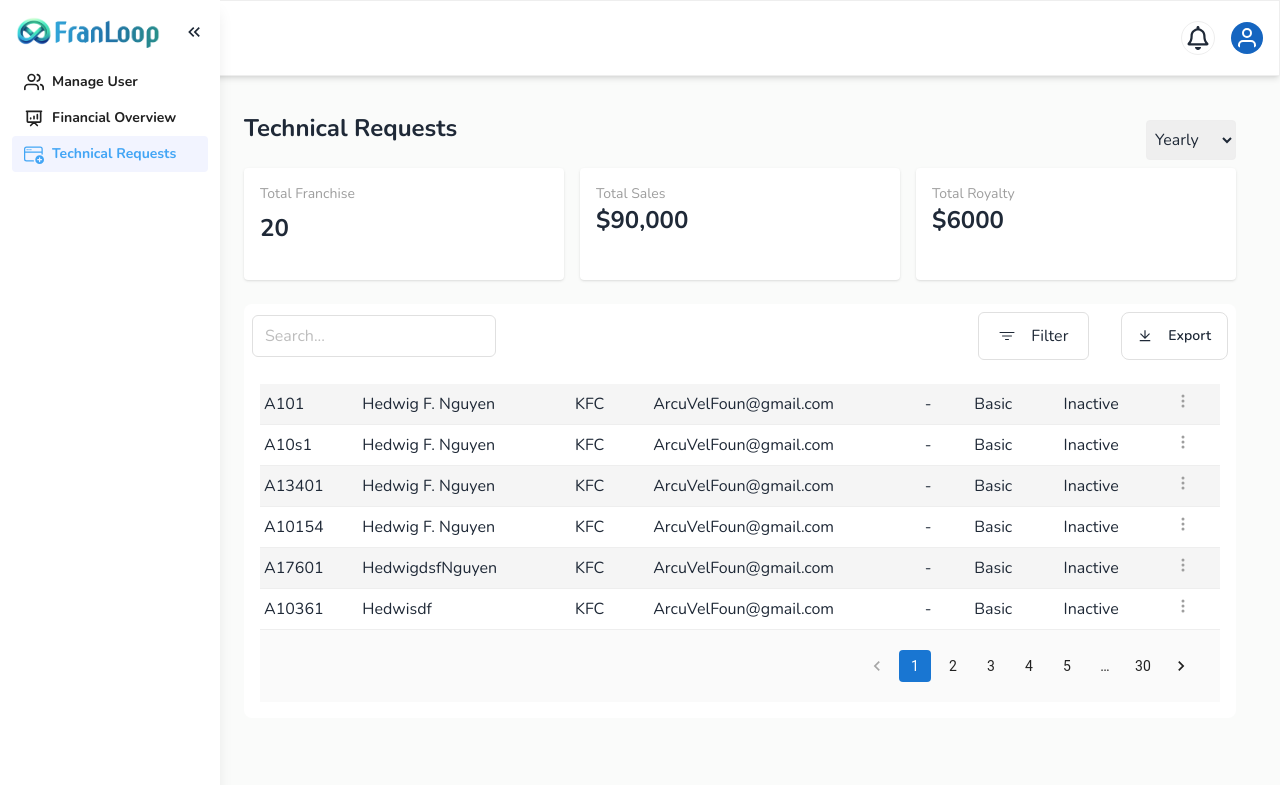
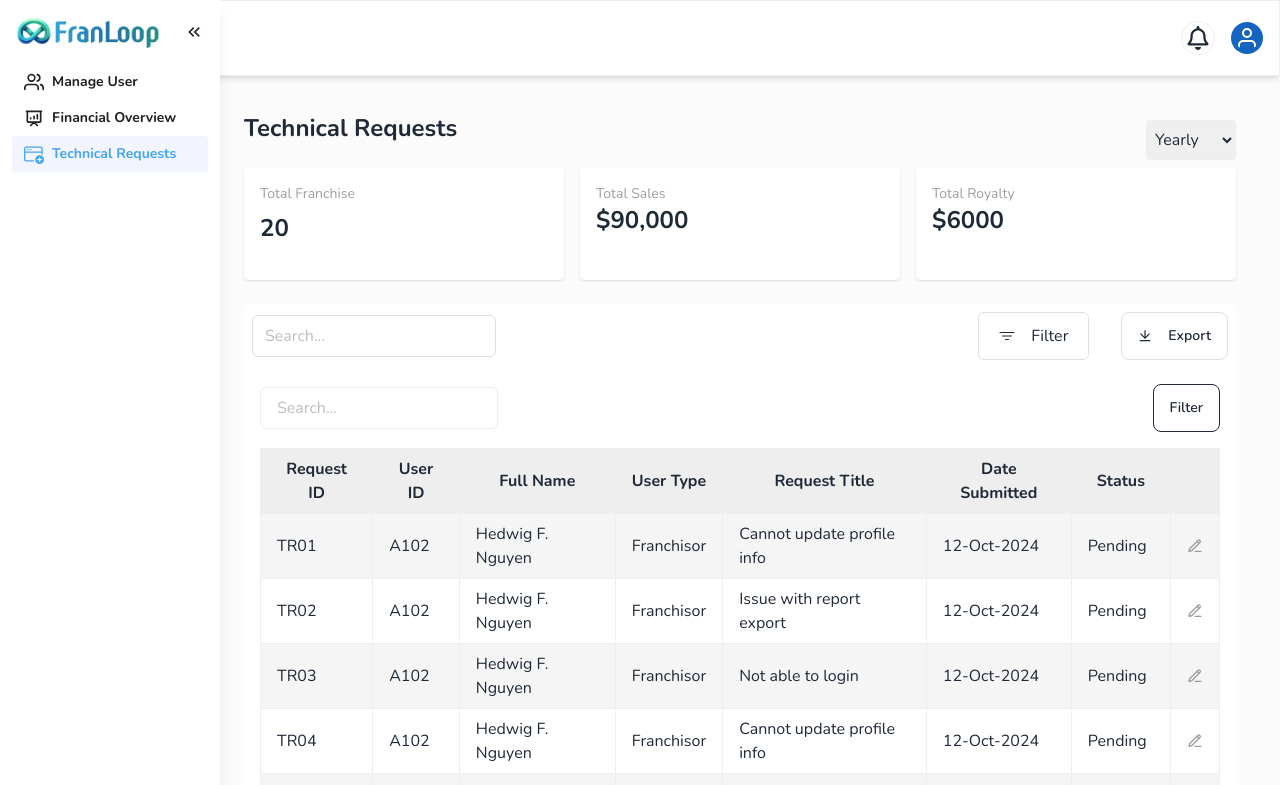
Before and after one commit to sheikhmuhammadzain/Franchise, a React (Vite) app: page /technical in a window 1280 px wide. Shown: the top 785 px of the page. Built offline with nearby package versions, Linux system fonts and the light colour scheme.

Commit message:
fix table

```diff
--- a/src/Components/ManageUser.jsx
+++ b/src/Components/ManageUser.jsx
@@ -1,10 +1,5 @@
-
 // import { BsThreeDotsVertical } from "react-icons/bs";
 // import { MdClose } from "react-icons/md";
-
-
-
-
 
 // import { useState } from "react";
 // import { DataGrid } from "@mui/x-data-grid";
@@ -426,18 +421,13 @@
 //       </div>
 //       <div></div>
 
-
-
 //     </div>
 //   );
 // }
 
 // export default ManageUser;
 
-
-
-
-import  { useState } from "react";
+import { useState } from "react";
 import { IoFilterOutline } from "react-icons/io5";
 import { RiDownloadLine } from "react-icons/ri";
 import { IoMdAdd } from "react-icons/io";
@@ -476,7 +466,6 @@ function ManageUser() {
       lastLogin: "-",
       plan: "Basic",
       status: "Inactive",
-
     },
     {
       id: "A1321",
@@ -486,7 +475,6 @@ function ManageUser() {
       lastLogin: "-",
       plan: "Pro",
       status: "active",
-
     },
     // ... (other initial data)
   ]);
@@ -522,14 +510,13 @@ function ManageUser() {
   const handleOptionClick = (id, option) => {
     console.log(`Option clicked for ID ${id}: ${option}`);
     setOpenDropdown(null);
-    if (option === 'Edit') {
+    if (option === "Edit") {
       setIsOpen(true);
-    } else if (option === 'Reset password') {
+    } else if (option === "Reset password") {
       setReset(true);
-    } else if (option === 'Delete') {
+    } else if (option === "Delete") {
       // Implement delete functionality
       setDelete(true);
-
     }
   };
 
@@ -537,21 +524,35 @@ function ManageUser() {
     <div className="bg-gray-50 p-4 rounded-lg min-h-screen w-[calc(100%-200px)] mt-[80px] px-8 ml-auto flex-1">
       <div className="flex flex-col items-center justify-between gap-3 my-2 lg:flex-row">
         <h2 className="ml-2 text-2xl font-bold">Manage User</h2>
-        <button className="blue-btn flex max-w-fit font-normal" onClick={() => setOpenDialog(true)}>
-          <span className='mr-2 text-2xl font-thin'><IoMdAdd /></span> Add Franchisor
+        <button
+          className="blue-btn flex max-w-fit font-normal"
+          onClick={() => setOpenDialog(true)}
+        >
+          <span className="mr-2 text-2xl font-thin">
+            <IoMdAdd />
+          </span>{" "}
+          Add Franchisor
         </button>
       </div>
 
       <div className="bg-[#FAFBFA] p-4 rounded-lg">
         <ul className="flex flex-col gap-8 border-b lg:flex-row">
-          <li className="pb-3 font-bold text-center text-blue-500 border-b border-blue-500">Franchisor</li>
-          <Link to="/franchise"><li className="text-center">Franchisee</li></Link>
-          <Link to="sales"><li className="text-center">Sales</li></Link>
+          <li className="pb-3 font-bold text-center text-blue-500 border-b border-blue-500">
+            Franchisor
+          </li>
+          <Link to="/franchise">
+            <li className="text-center">Franchisee</li>
+          </Link>
+          <Link to="/sales">
+            <li className="text-center">Sales</li>
+          </Link>
         </ul>
 
         <div className="grid grid-cols-1 gap-4 mt-4 mb-6 lg:grid-cols-3">
           <div className="px-4 pt-4 bg-white rounded shadow pb-9">
-            <h2 className="pb-2 text-sm font-medium text-gray-500">Total Franchisor</h2>
+            <h2 className="pb-2 text-sm font-medium text-gray-500">
+              Total Franchisor
+            </h2>
             <p className="text-2xl font-bold">{tableData.length}</p>
           </div>
           <div className="px-4 pt-4 bg-white rounded shadow pb-9">
@@ -737,7 +738,9 @@ function ManageUser() {
                     >
                       <td className="px-1 py-2 border-b">{row.id}</td>
                       <td className="px-4 py-2 border-b">{row.fullName}</td>
-                      <td className="px-4 py-2 border-b">{row.franchiseName}</td>
+                      <td className="px-4 py-2 border-b">
+                        {row.franchiseName}
+                      </td>
                       <td className="px-4 py-2 border-b">{row.email}</td>
                       <td className="px-4 py-2 border-b">{row.lastLogin}</td>
                       <td className="px-4 py-2 border-b">{row.plan}</td>
@@ -754,19 +757,25 @@ function ManageUser() {
                             <ul className="py-2 ">
                               <li
                                 className="px-4 py-2 hover:bg-gray-100 cursor-pointer"
-                                onClick={() => handleOptionClick(row.id, 'Edit')}
+                                onClick={() =>
+                                  handleOptionClick(row.id, "Edit")
+                                }
                               >
                                 Edit
                               </li>
                               <li
                                 className="px-4 max-w-fit whitespace-nowrap py-2 hover:bg-gray-100 cursor-pointer"
-                                onClick={() => handleOptionClick(row.id, 'Reset password')}
+                                onClick={() =>
+                                  handleOptionClick(row.id, "Reset password")
+                                }
                               >
                                 Reset password
                               </li>
                               <li
                                 className="px-4 py-2 hover:bg-gray-100 cursor-pointer"
-                                onClick={() => handleOptionClick(row.id, 'Delete')}
+                                onClick={() =>
+                                  handleOptionClick(row.id, "Delete")
+                                }
                               >
                                 Delete
                               </li>
@@ -798,9 +807,12 @@ function ManageUser() {
             </div>
 
             <form onSubmit={handleSubmit}>
-              <div className="grid grid-cols-2 gap-4 mb-4 p-5">
+              <div className="grid grid-cols-2 gap-4 mb-4 px-5">
                 <div>
-                  <label htmlFor="firstName" className="block text-sm font-bold text-gray-700 mb-1">
+                  <label
+                    htmlFor="firstName"
+                    className="block text-sm font-bold text-gray-700 mb-1"
+                  >
                     First Name
                   </label>
                   <input
@@ -813,7 +825,10 @@ function ManageUser() {
                   />
                 </div>
                 <div>
-                  <label htmlFor="lastName" className="block text-sm font-bold text-gray-700 mb-1">
+                  <label
+                    htmlFor="lastName"
+                    className="block text-sm font-bold text-gray-700 mb-1"
+                  >
                     Last Name
                   </label>
                   <input
@@ -827,7 +842,10 @@ function ManageUser() {
                 </div>
               </div>
               <div className="mb-4 px-4">
-                <label htmlFor="email" className="block text-sm font-bold text-gray-700 mb-1">
+                <label
+                  htmlFor="email"
+                  className="block text-sm font-bold text-gray-700 mb-1"
+                >
                   Email
                 </label>
                 <input
@@ -840,7 +858,10 @@ function ManageUser() {
                 />
               </div>
               <div className="mb-6 px-5">
-                <label htmlFor="password" className="block text-sm font-bold text-gray-700 mb-1">
+                <label
+                  htmlFor="password"
+                  className="block text-sm font-bold text-gray-700 mb-1"
+                >
                   Create Password
                 </label>
                 <input
@@ -870,19 +891,11 @@ function ManageUser() {
       )}
 
       {/* Edit Profile Dialog */}
-      {
-        isOpen && (<EditProfile isOpen={isOpen} setIsOpen={setIsOpen} />)
-      }
-        {
-        Reset && (<ResetPassword Reset={Reset} setReset={setReset} />)
-      }
- {
-        Delete && (<DeleteUser     Delete={Delete} setDelete={setDelete} />)
-      }
-
+      {isOpen && <EditProfile isOpen={isOpen} setIsOpen={setIsOpen} />}
+      {Reset && <ResetPassword Reset={Reset} setReset={setReset} />}
+      {Delete && <DeleteUser Delete={Delete} setDelete={setDelete} />}
 
       {/* Delete User Dialog */}
-
     </div>
   );
 }
--- a/src/Components/TechnicalRequest.jsx
+++ b/src/Components/TechnicalRequest.jsx
@@ -23,6 +23,7 @@ import {
 } from "@mui/material";
 import EditIcon from "@mui/icons-material/Edit";
 import Tables from "./Tables";
+import TechnicalTable from "./TechnicalTable";
 
 const TechnicalRequests = () => {
   // Mock data - replace with actual data fetching logic
@@ -86,7 +87,7 @@ const TechnicalRequests = () => {
 
 
 
-        <Tables />
+        <TechnicalTable />
 
 
 
--- /dev/null
+++ b/src/Components/TechnicalTable.jsx
@@ -0,0 +1,89 @@
+import { useState } from "react";
+import Pagination from '@mui/material/Pagination';
+import Stack from '@mui/material/Stack';
+import { LuPencilLine } from "react-icons/lu"; // Import the icon
+
+function TechnicalTable() {
+  const [tableData, setTableData] = useState([
+    { requestId: "TR01", userId: "A102", fullName: "Hedwig F. Nguyen", userType: "Franchisor", requestTitle: "Cannot update profile info", dateSubmitted: "12-Oct-2024", status: "Pending" },
+    { requestId: "TR02", userId: "A102", fullName: "Hedwig F. Nguyen", userType: "Franchisor", requestTitle: "Issue with report export", dateSubmitted: "12-Oct-2024", status: "Pending" },
+    { requestId: "TR03", userId: "A102", fullName: "Hedwig F. Nguyen", userType: "Franchisor", requestTitle: "Not able to login", dateSubmitted: "12-Oct-2024", status: "Pending" },
+    { requestId: "TR04", userId: "A102", fullName: "Hedwig F. Nguyen", userType: "Franchisor", requestTitle: "Cannot update profile info", dateSubmitted: "12-Oct-2024", status: "Pending" },
+    { requestId: "TR05", userId: "A102", fullName: "Hedwig F. Nguyen", userType: "Franchisor", requestTitle: "Cannot update profile info", dateSubmitted: "12-Oct-2024", status: "Pending" },
+    { requestId: "TR06", userId: "A102", fullName: "Hedwig F. Nguyen", userType: "Franchisor", requestTitle: "Cannot update profile info", dateSubmitted: "12-Oct-2024", status: "Pending" },
+    { requestId: "TR07", userId: "A102", fullName: "Hedwig F. Nguyen", userType: "Franchisor", requestTitle: "Cannot update profile info", dateSubmitted: "12-Oct-2024", status: "Pending" },
+    { requestId: "TR08", userId: "A102", fullName: "Hedwig F. Nguyen", userType: "Franchisor", requestTitle: "Cannot update profile info", dateSubmitted: "12-Oct-2024", status: "Pending" },
+    { requestId: "TR09", userId: "A102", fullName: "Hedwig F. Nguyen", userType: "Franchisor", requestTitle: "Cannot update profile info", dateSubmitted: "12-Oct-2024", status: "Resolved" },
+    { requestId: "TR10", userId: "A102", fullName: "Hedwig F. Nguyen", userType: "Franchisor", requestTitle: "Cannot update profile info", dateSubmitted: "12-Oct-2024", status: "Resolved" },
+    // ... more data if needed
+  ]);
+
+  const [searchTerm, setSearchTerm] = useState("");
+
+  const handleSearchChange = (e) => {
+    setSearchTerm(e.target.value);
+  };
+
+  const filteredData = tableData.filter(row =>
+    row.fullName.toLowerCase().includes(searchTerm.toLowerCase()) ||
+    row.requestTitle.toLowerCase().includes(searchTerm.toLowerCase()) ||
+    row.status.toLowerCase().includes(searchTerm.toLowerCase())
+  );
+
+  return (
+    <div className="mx-auto overflow-scroll bg-white p-2 rounded">
+      <div className="flex justify-between items-center mb-4">
+        <input
+          type="text"
+          placeholder="Search..."
+          value={searchTerm}
+          onChange={handleSearchChange}
+          className="px-4 py-2 border rounded-md focus:outline-none focus:ring-2 focus:ring-blue-500"
+        />
+        <button className="btn btn-outline">
+          Filter
+        </button>
+      </div>
+      <table className="w-full border-collapse rounded">
+        <thead>
+          <tr className="bg-gray-200">
+            <th className="px-4 py-2 border">Request ID</th>
+            <th className="px-4 py-2 border">User ID</th>
+            <th className="px-4 py-2 border">Full Name</th>
+            <th className="px-4 py-2 border">User Type</th>
+            <th className="px-4 py-2 border">Request Title</th>
+            <th className="px-4 py-2 border">Date Submitted</th>
+            <th className="px-4 py-2 border">Status</th>
+            <th className="px-4 py-2 border"></th> {/* Add this line */}
+          </tr>
+        </thead>
+        <tbody>
+          {filteredData.map((row, index) => (
+            <tr
+              key={row.requestId}
+              className={index % 2 === 0 ? "bg-gray-100" : "bg-white"}
+            >
+              <td className="px-4 py-2 border">{row.requestId}</td>
+              <td className="px-4 py-2 border">{row.userId}</td>
+              <td className="px-4 py-2 border">{row.fullName}</td>
+              <td className="px-4 py-2 border">{row.userType}</td>
+              <td className="px-4 py-2 border">{row.requestTitle}</td>
+              <td className="px-4 py-2 border">{row.dateSubmitted}</td>
+              <td className="px-4 py-2 border">{row.status}</td>
+              <td className="px-4 py-2 border text-center">
+                <LuPencilLine className="text-gray-500 cursor-pointer" />
+              </td> {/* Add this line */}
+            </tr>
+          ))}
+        </tbody>
+      </table>
+      <div className="flex justify-end p-5 bg-gray-50">
+        <Stack spacing={7}>
+          <Pagination count={10} shape="rounded" color="primary" />
+        </Stack>
+      </div>
+    </div>
+  );
+}
+
+export default TechnicalTable;
```
Lines whose indentation alone changed are shown as unchanged.
